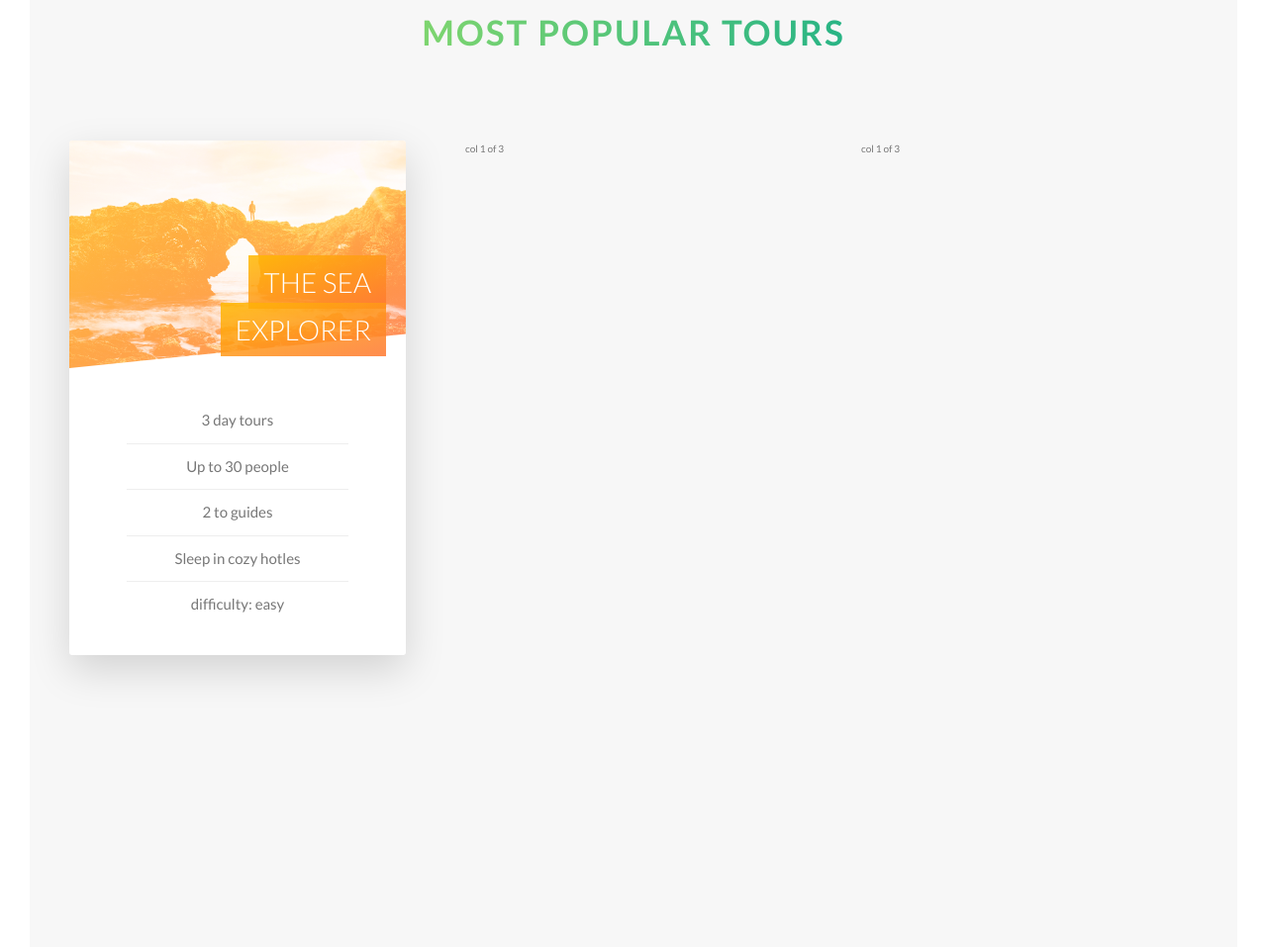
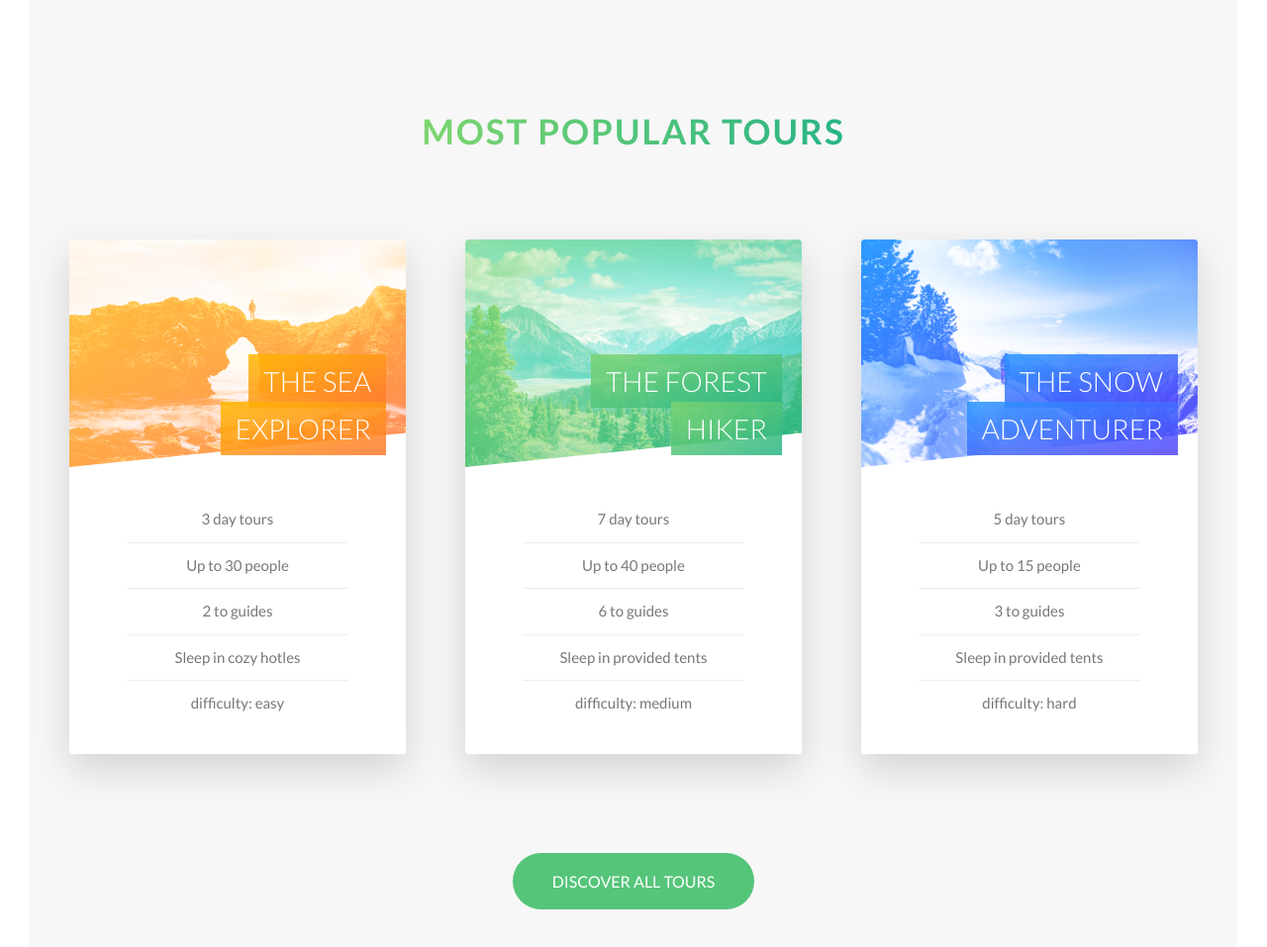
Before and after one commit to felipeSilv4Dev/natrous, a website: page index.html in a window 1280 px wide. Shown: the part 2280-3237 px from the top of the page at 99% size. Drawn offline with Linux system fonts and the light colour scheme.

Commit message:
adicionando novos cards a section tours

```diff
--- a/index.html
+++ b/index.html
@@ -162,12 +162,85 @@
               </div>
 
               <div class="card__side card__side--back card__side--back-1">
-                BACK
+                <div class="card__cta">
+                  <div class="card__price-box">
+                    <p class="card__price-only">Only</p>
+                    <p class="card__price-value">$297</p>
+                  </div>
+                  <a href="#" class="btn btn--white">Book now!</a>
+                </div>
               </div>
             </div>
           </div>
-          <div class="col-1-of-3">col 1 of 3</div>
-          <div class="col-1-of-3">col 1 of 3</div>
+
+          <div class="col-1-of-3">
+            <!-- car 2  -->
+            <div class="card">
+              <div class="card__side card__side--front">
+                <div class="card__picture card__picture--2">&nbsp;</div>
+                <h4 class="card__heading">
+                  <span class="card__heading-span card__heading-span--2"
+                    >The Forest hiker</span
+                  >
+                </h4>
+                <div class="card__details">
+                  <ul>
+                    <li>7 day tours</li>
+                    <li>Up to 40 people</li>
+                    <li>6 to guides</li>
+                    <li>Sleep in provided tents</li>
+                    <li>difficulty: medium</li>
+                  </ul>
+                </div>
+              </div>
+
+              <div class="card__side card__side--back card__side--back-2">
+                <div class="card__cta">
+                  <div class="card__price-box">
+                    <p class="card__price-only">Only</p>
+                    <p class="card__price-value">$497</p>
+                  </div>
+                  <a href="#" class="btn btn--white">Book now!</a>
+                </div>
+              </div>
+            </div>
+          </div>
+          <div class="col-1-of-3">
+            <!-- car 3  -->
+            <div class="card">
+              <div class="card__side card__side--front">
+                <div class="card__picture card__picture--3">&nbsp;</div>
+                <h4 class="card__heading">
+                  <span class="card__heading-span card__heading-span--3"
+                    >The snow adventurer</span
+                  >
+                </h4>
+                <div class="card__details">
+                  <ul>
+                    <li>5 day tours</li>
+                    <li>Up to 15 people</li>
+                    <li>3 to guides</li>
+                    <li>Sleep in provided tents</li>
+                    <li>difficulty: hard</li>
+                  </ul>
+                </div>
+              </div>
+
+              <div class="card__side card__side--back card__side--back-3">
+                <div class="card__cta">
+                  <div class="card__price-box">
+                    <p class="card__price-only">Only</p>
+                    <p class="card__price-value">$897</p>
+                  </div>
+                  <a href="#" class="btn btn--white">Book now!</a>
+                </div>
+              </div>
+            </div>
+          </div>
+        </div>
+
+        <div class="u-center-text u-margin-top-huge">
+          <a href="#" class="btn btn--green">Discover all tours</a>
         </div>
       </section>
     </main>
--- a/sass/base/_utilities.scss
+++ b/sass/base/_utilities.scss
@@ -10,3 +10,9 @@
 .u-margin-bottom-big {
   margin-bottom: 8rem;
 }
+.u-margin-top-big {
+  margin-top: 8rem;
+}
+.u-margin-top-huge {
+  margin-top: 10rem;
+}
--- a/sass/components/_button.scss
+++ b/sass/components/_button.scss
@@ -31,7 +31,14 @@
       background-color: $color-white;
     }
   }
+  &--green {
+    background-color: $color-primary;
+    color: $color-white;
 
+    &::after {
+      background-color: $color-primary;
+    }
+  }
   &::after {
     content: "";
     display: inline-block;
--- a/sass/components/_card.scss
+++ b/sass/components/_card.scss
@@ -29,6 +29,20 @@
           $color-secondary-dark
         );
       }
+      &-2 {
+        background-image: linear-gradient(
+          to right bottom,
+          $color-primary-light,
+          $color-primary-dark
+        );
+      }
+      &-3 {
+        background-image: linear-gradient(
+          to right bottom,
+          $color-tertiary-light,
+          $color-tertiary-dark
+        );
+      }
     }
   }
   &:hover &__side--front {
@@ -44,6 +58,8 @@
     background-blend-mode: screen;
     -webkit-clip-path: polygon(0 0, 100% 0, 100% 85%, 0 100%);
     clip-path: polygon(0 0, 100% 0, 100% 85%, 0 100%);
+    border-top-left-radius: 3px;
+    border-top-right-radius: 3px;
 
     &--1 {
       background-image: linear-gradient(
@@ -55,10 +71,20 @@
     }
 
     &--2 {
-      background-image: url("../img/nat-5.jpg");
+      background-image: linear-gradient(
+          to right bottom,
+          $color-primary-light,
+          $color-primary-dark
+        ),
+        url("../img/nat-6.jpg");
     }
     &--3 {
-      background-image: url("../img/nat-5.jpg");
+      background-image: linear-gradient(
+          to right bottom,
+          $color-tertiary-light,
+          $color-tertiary-dark
+        ),
+        url("../img/nat-7.jpg");
     }
   }
   &__heading {
@@ -84,6 +110,20 @@
         rgba($color-secondary-dark, 0.85)
       );
     }
+    &--2 {
+      background-image: linear-gradient(
+        to right bottom,
+        rgba($color-primary-light, 0.85),
+        rgba($color-primary-dark, 0.85)
+      );
+    }
+    &--3 {
+      background-image: linear-gradient(
+        to right bottom,
+        rgba($color-tertiary-light, 0.85),
+        rgba($color-tertiary-dark, 0.85)
+      );
+    }
   }
 
   &__details {
@@ -103,4 +143,28 @@
       }
     }
   }
+
+  // Back SIDE STYLING
+
+  &__cta {
+    position: absolute;
+    top: 50%;
+    left: 50%;
+    transform: translate(-50%, -50%);
+    width: 90%;
+    text-align: center;
+  }
+  &__price-box {
+    color: $color-white;
+    margin-bottom: 8rem;
+  }
+
+  &__price-only {
+    font-size: 1.4rem;
+    text-transform: uppercase;
+  }
+  &__price-value {
+    font-size: 6rem;
+    font-weight: 100;
+  }
 }
--- a/sass/pages/_home.scss
+++ b/sass/pages/_home.scss
@@ -22,6 +22,5 @@
 
 .section-tours {
   background-color: $color-grey-light-1;
-  padding: 25rem 0 50rem 0;
-  margin-top: -10rem;
+  padding: 25rem 0 15rem 0;
 }
```
Also changed, not shown: css/style.css.
